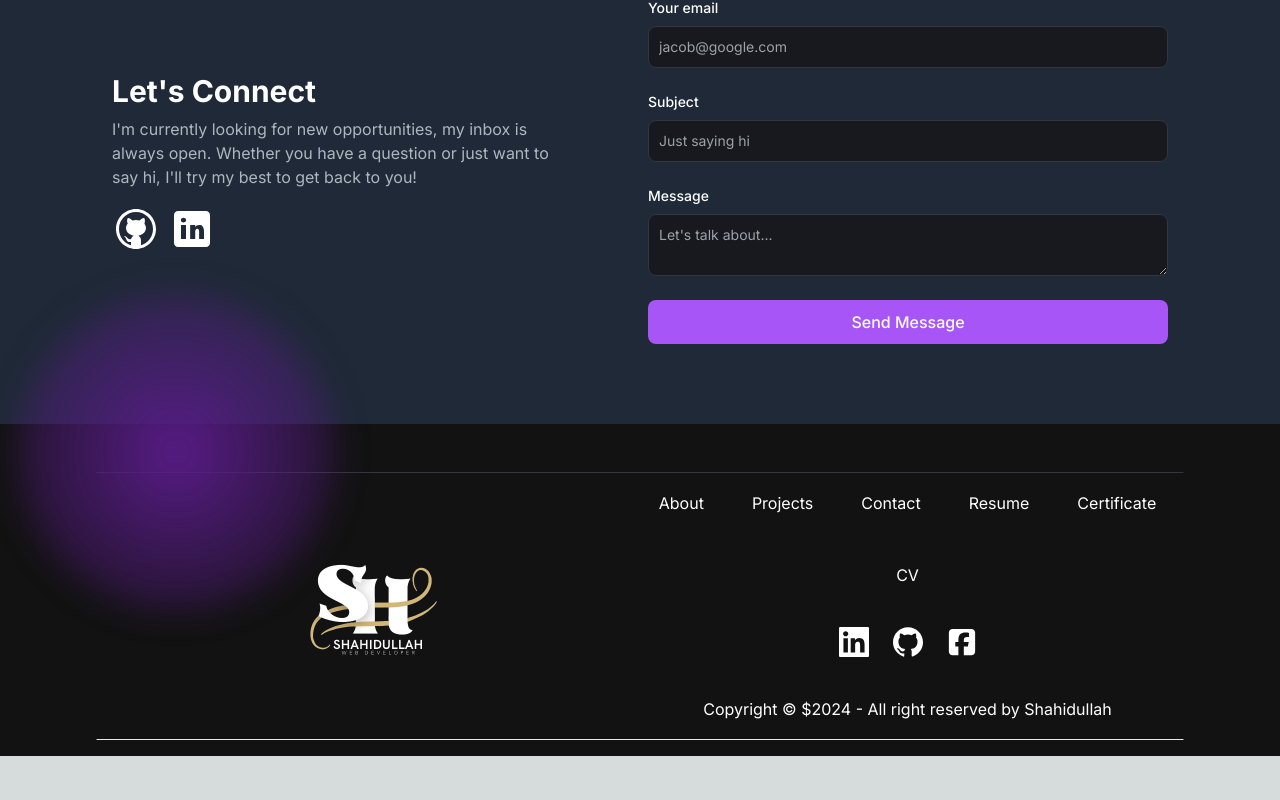
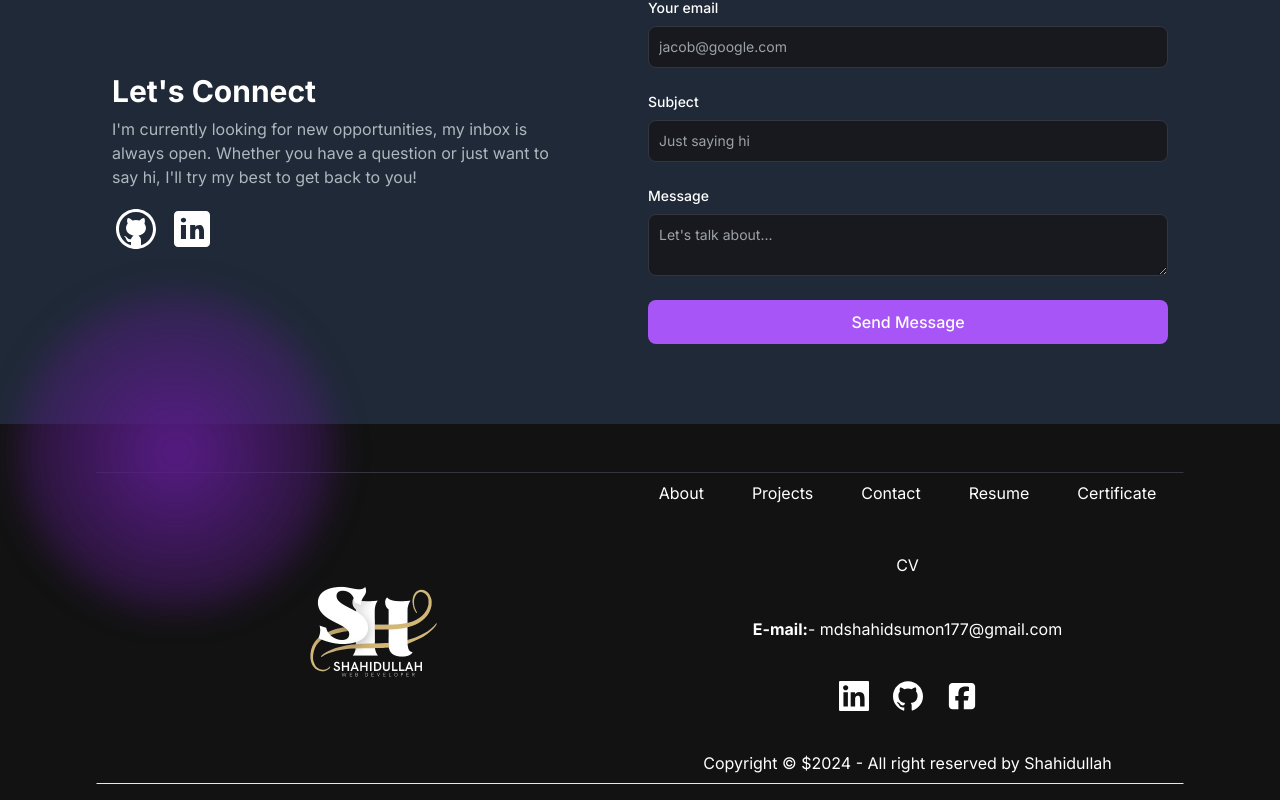
Before and after one commit to shahidulllah/my-portfolio, a Next.js app: page / in a window 1280 px wide. Shown: the part 2510-3310 px from the top of the page. Before the commit the page ends 3266 px from the top, so only its background shows below. Built offline with nearby package versions, Linux system fonts and the light colour scheme.

Commit message:
Email added

```diff
--- a/src/app/components/Footer.jsx
+++ b/src/app/components/Footer.jsx
@@ -31,6 +31,9 @@ const Footer = () => {
                         <Link href={'https://drive.google.com/file/d/1ykx7JbV37vRm0Wa3dyLR5B1G7t7YVQNq/view?usp=drive_link'}><h3 className="link link-hover">Certificate</h3></Link>
                         <Link href={'https://drive.google.com/file/d/1IaR6ouG6M70M3JzBTOaexN4wD05IXQL3/view?usp=drive_link'}><h3 className="link link-hover">CV</h3></Link>
                     </nav>
+                    <div>
+                        <p><span className="font-bold">E-mail:</span>- mdshahidsumon177@gmail.com</p>
+                    </div>
                     <nav>
                         <div className="flex flex-wrap gap-6">
                            <Link href={'https://www.linkedin.com/in/shahidullah177/'}><div><GrLinkedin className="text-3xl"/></div></Link>
```
